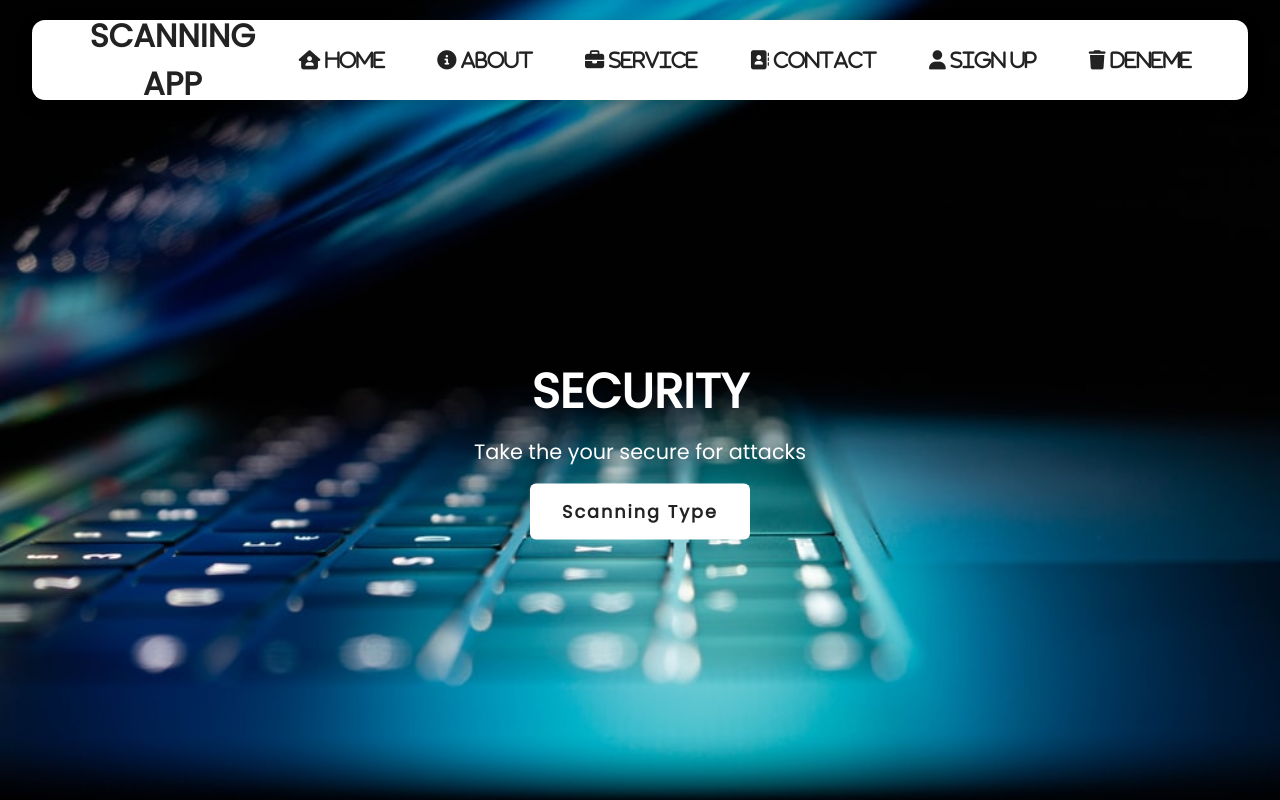
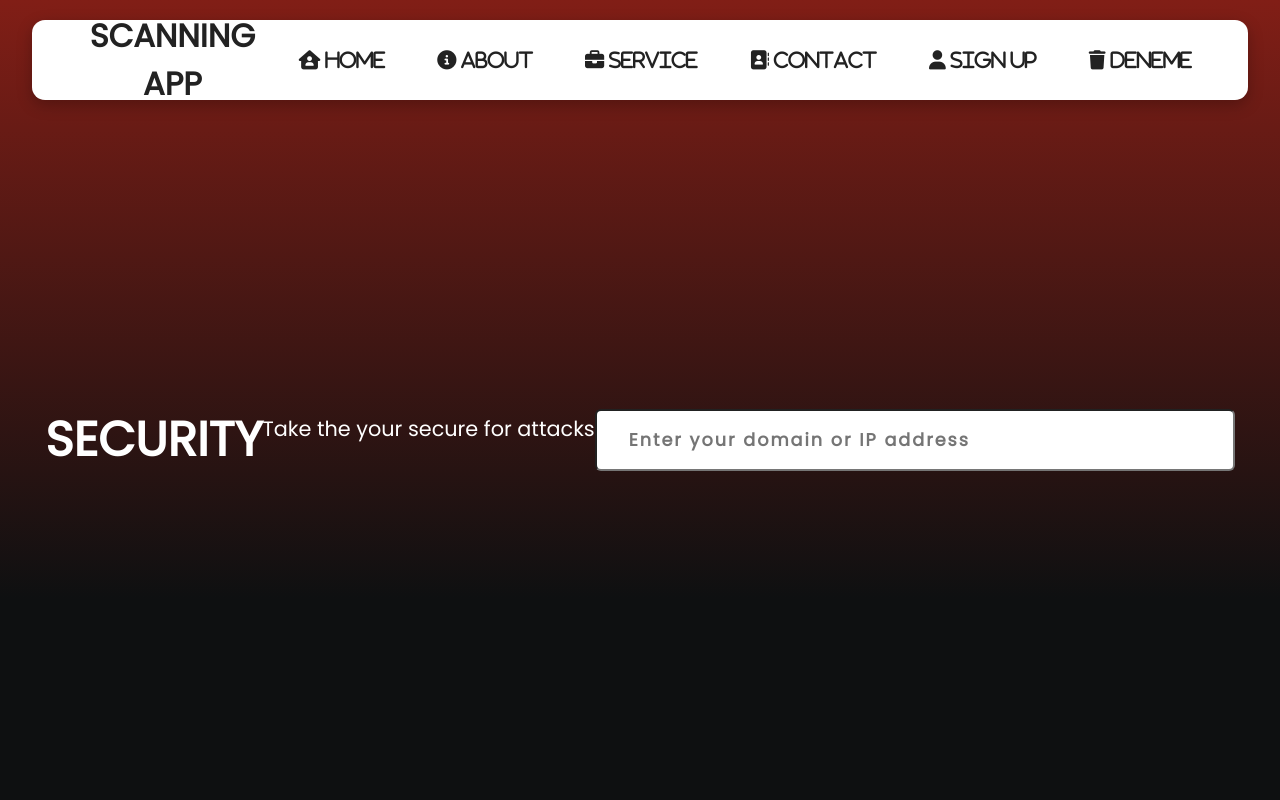
Before and after one commit to keremsahiin/myApp, a React (Create React App) app: page / in a window 1280 px wide. Shown: the top 800 px of the page. Built offline with nearby package versions, Linux system fonts and the light colour scheme.

Commit message:
Background update

```diff
--- a/src/components/ContactFormStyle.css
+++ b/src/components/ContactFormStyle.css
@@ -1,6 +1,6 @@
 .form-container{
     margin: 4rem 6rem;
-    color: #2a2a2a;
+    color: #fff;
 }
 .form-container form{
     padding-top: 3rem;
--- a/src/components/FooterStyle.css
+++ b/src/components/FooterStyle.css
@@ -1,6 +1,7 @@
 .footer{
     padding: 4rem 6rem;
-    background-color: #811E16;
+    /*background-color: #811E16;*/
+    background: linear-gradient(#0E1011,#811E16);
     color: white;
 }
 .top{
--- a/src/components/Hero.js
+++ b/src/components/Hero.js
@@ -5,13 +5,13 @@
 function Hero(props) {
   return (
     <div className={props.cName}>
-        <img alt='HeroImg' src={props.heroImg}/>
         <div className='hero-text'>
             <h1>{props.title}</h1>
             <p>
             {props.text}
             </p>
-            <a href={props.url} className={props.buttonClass}>{props.buttonText}</a>
+            <input className={props.inputClass} placeholder={props.inputPlaceHolder}></input>
+            <i className={props.IclassName}></i>
         </div>
     </div>
   )
--- a/src/components/HeroStyle.css
+++ b/src/components/HeroStyle.css
@@ -2,20 +2,19 @@
     width: 100%;
     height: 100vh;
     position: relative;
+    background: linear-gradient(#811E16 0%,#0E1011 75%);
 }
 .hero-mid{
     width: 100%;
     height: 70vh;
     position: relative;
+    background: linear-gradient(#811E16 0%,#0E1011 75%);
 }
 .hero-mid h1{
     padding-top: 4rem !important;
 }
 img{
-    width: 100%;
-    height: 100%;
-    object-fit: cover;
-
+    opacity: 0;
 }
 .hero-text{
     position: absolute;
@@ -23,6 +22,12 @@
     left: 50%;
     transform: translate(-50%, -50%);
     width: 100%;
+    height: 100%;
+    background-size: cover;
+    display: flex;
+    justify-content: center;
+    align-items: center;
+
 }
 .hero-text h1{
     font-size: 3rem;
@@ -45,15 +50,36 @@
     font-weight: bold;
     letter-spacing: 2px;
     color: #222;
+    width: 50%;
+    position: relative;
+}
+.hero-text .show input[type="text"]{
+    width: 100%;
+    padding: 20px;
+    padding-right: 60px;
+    box-sizing: border-box;
+    background: rgb(0, 0, 0, 0.3);
+    border: 2px solid #fff;
+    border-radius: 10px;
+    font-size: 18px;
+    color: #fff;
+    outline: none;
+}
+.hero-text i{
+   position: absolute;
+   top: 50%;
+   transform: translateY(-50%);
+   right: 25px;
+   color: #000;
+   font-size: 25px;
 }
 .hero-text .hide{
     display: none;
 }
-.hero-text a:hover{
-    background: #A33128;
-    transition: none;
-    transition: all 0.2s ease-in-out;
+.hero-text i {
+    display: none;
 }
+
 @media screen and (max-width: 555px) {
     .hero-text h1{
         padding:  10px 20px;
--- a/src/components/SignStyle.css
+++ b/src/components/SignStyle.css
@@ -3,7 +3,7 @@
     display: flex;
     align-items: center;
     justify-content: center;
-    background-image: linear-gradient(#811E16,#060809);
+    background: linear-gradient(#811E16 0%,#0E1011 75%);
     margin: 0;
     padding: 0;
     box-sizing: border-box;
--- a/src/routes/About.js
+++ b/src/routes/About.js
@@ -1,7 +1,6 @@
 import React from 'react'
 import NavBar from "../components/NavBar"
 import Hero from '../components/Hero';
-import AboutImg from "../assets/u1.jpg";
 import Footer from '../components/Footer';
 import AboutUs from '../components/AboutUs';
 function About() {
@@ -10,9 +9,9 @@
       <NavBar/>
       <Hero
       cName = "hero-mid"
-      heroImg = {AboutImg}
       title = "ABOUT"
-      buttonClass = "hide"
+      inputClass = "hide"
+      IclassName = "no"
       />
       <AboutUs/>
       <Footer/>
--- a/src/routes/Contact.js
+++ b/src/routes/Contact.js
@@ -1,7 +1,6 @@
 import React from 'react'
 import NavBar from "../components/NavBar"
 import Hero from '../components/Hero';
-import ContactImg from "../assets/u1.jpg";
 import Footer from '../components/Footer';
 import ContactForm from '../components/ContactForm';
 function Contact() {
@@ -10,9 +9,9 @@
       <NavBar/>
       <Hero
       cName = "hero-mid"
-      heroImg = {ContactImg}
       title = "CONTACT"
-      buttonClass = "hide"
+      inputClass = "hide"
+      IclassName = "no"
       />
       <ContactForm/>
       <Footer/>
--- a/src/routes/Home.js
+++ b/src/routes/Home.js
@@ -1,7 +1,6 @@
 import React from 'react'
 import NavBar from "../components/NavBar"
 import Hero from '../components/Hero';
-import HomeImg from "../assets/u1.jpg";
 import Destination from "../components/Destination"
 import ScanType from '../components/ScanType';
 import Footer from '../components/Footer';
@@ -11,12 +10,11 @@
       <NavBar/>
       <Hero
       cName = "hero"
-      heroImg = {HomeImg}
       title = "SECURITY"
       text = "Take the your secure for attacks"
-      buttonText = "Scanning Type"
-      url = "/"
-      buttonClass = "show"
+      inputPlaceHolder = "Enter your domain or IP address"
+      inputClass = "show"
+      IclassName = "fas fa-search"
       />
       <Destination/>
       <ScanType/>
--- a/src/routes/Service.js
+++ b/src/routes/Service.js
@@ -1,7 +1,6 @@
 import React from 'react'
 import NavBar from "../components/NavBar"
 import Hero from '../components/Hero';
-import ServiceImg from "../assets/u1.jpg";
 import Footer from '../components/Footer';
 import ScanType from '../components/ScanType';
 function Service() {
@@ -10,9 +9,9 @@
       <NavBar/>
       <Hero
       cName = "hero-mid"
-      heroImg = {ServiceImg}
       title = "SERVİCE"
-      buttonClass = "hide"
+      inputClass = "hide"
+      IclassName = "no"
       />
       <ScanType/>
       <Footer/>
--- a/src/style.css
+++ b/src/style.css
@@ -9,6 +9,6 @@
 .App {
     font-family: 'Poppins', sans-serif;
     text-align: center;
-    background: #0E1011;
+    background: #0E1011; /**/
     color: #fff;
 }
```
